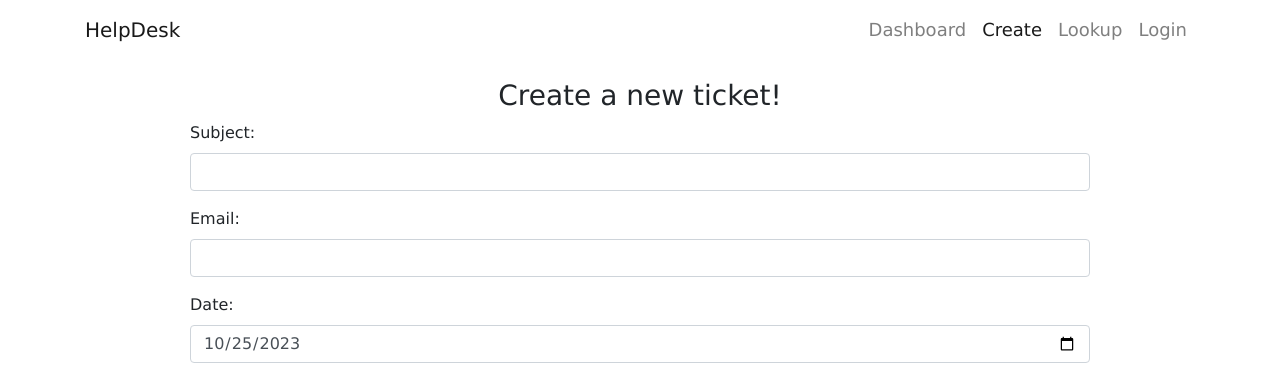
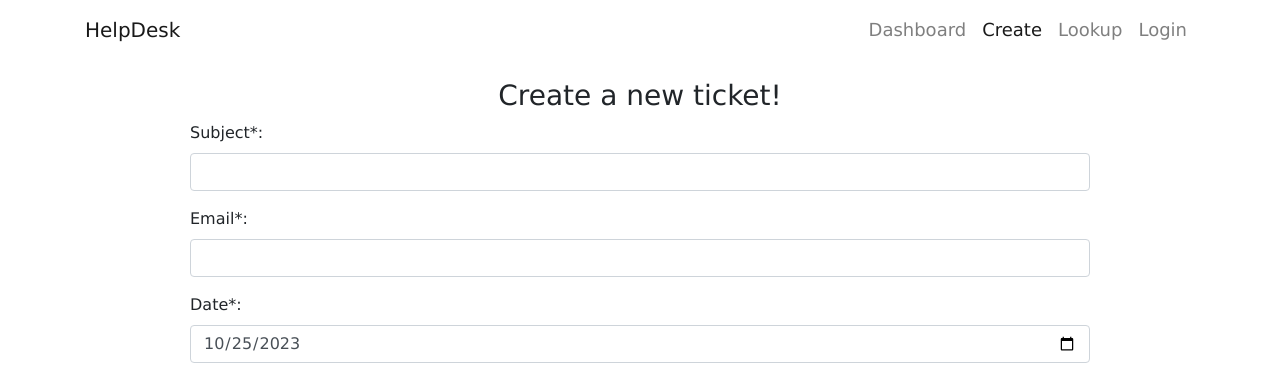
Before and after one commit to nadancho/sample_helpdesk, a React (Create React App) app in the folder client/: page /create in a window 1280 px wide. Shown: the top 367 px of the page. Built offline with nearby package versions, Linux system fonts and the light colour scheme.

Commit message:
adding empty form validaiton

```diff
--- a/client/src/components/create.js
+++ b/client/src/components/create.js
@@ -26,6 +26,13 @@ export default function Create() {
   //This function will handle the submission.
   async function onSubmit(e) {
     e.preventDefault();
+
+    if(form.email === "" || form.subject === "" || form.date === "" ){
+
+      alert('Please fill out the ticket form.');
+      return;
+
+    }
 
     //create new ticket object spread form data
     const newTicket = {
@@ -61,7 +68,7 @@ export default function Create() {
       <h3 style={{textAlign: 'center'}}>Create a new ticket!</h3>
       <form onSubmit={onSubmit}>
         <div className="form-group">
-          <label htmlFor="subject">Subject:</label>
+          <label htmlFor="subject">Subject*:</label>
           <input
             type="text"
             className="form-control"
@@ -72,7 +79,7 @@ export default function Create() {
         </div>
 
         <div className="form-group">
-          <label htmlFor="subject">Email:</label>
+          <label htmlFor="subject">Email*:</label>
           <input
             type="text"
             className="form-control"
@@ -83,7 +90,7 @@ export default function Create() {
         </div>
 
         <div className="form-group">
-          <label htmlFor="description">Date:</label>
+          <label htmlFor="description">Date*:</label>
           <input
             type="date"
             className="form-control"
```
